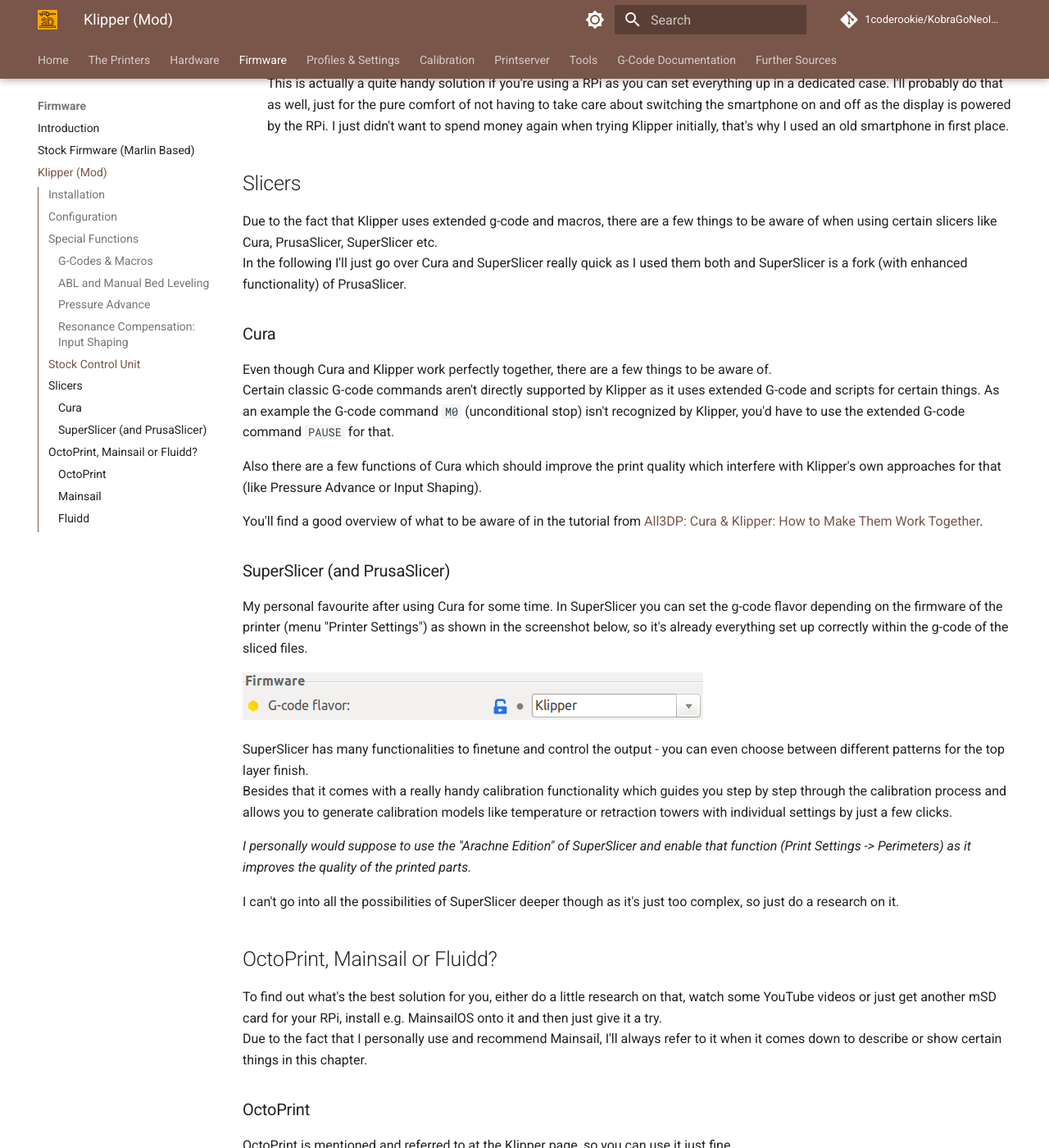
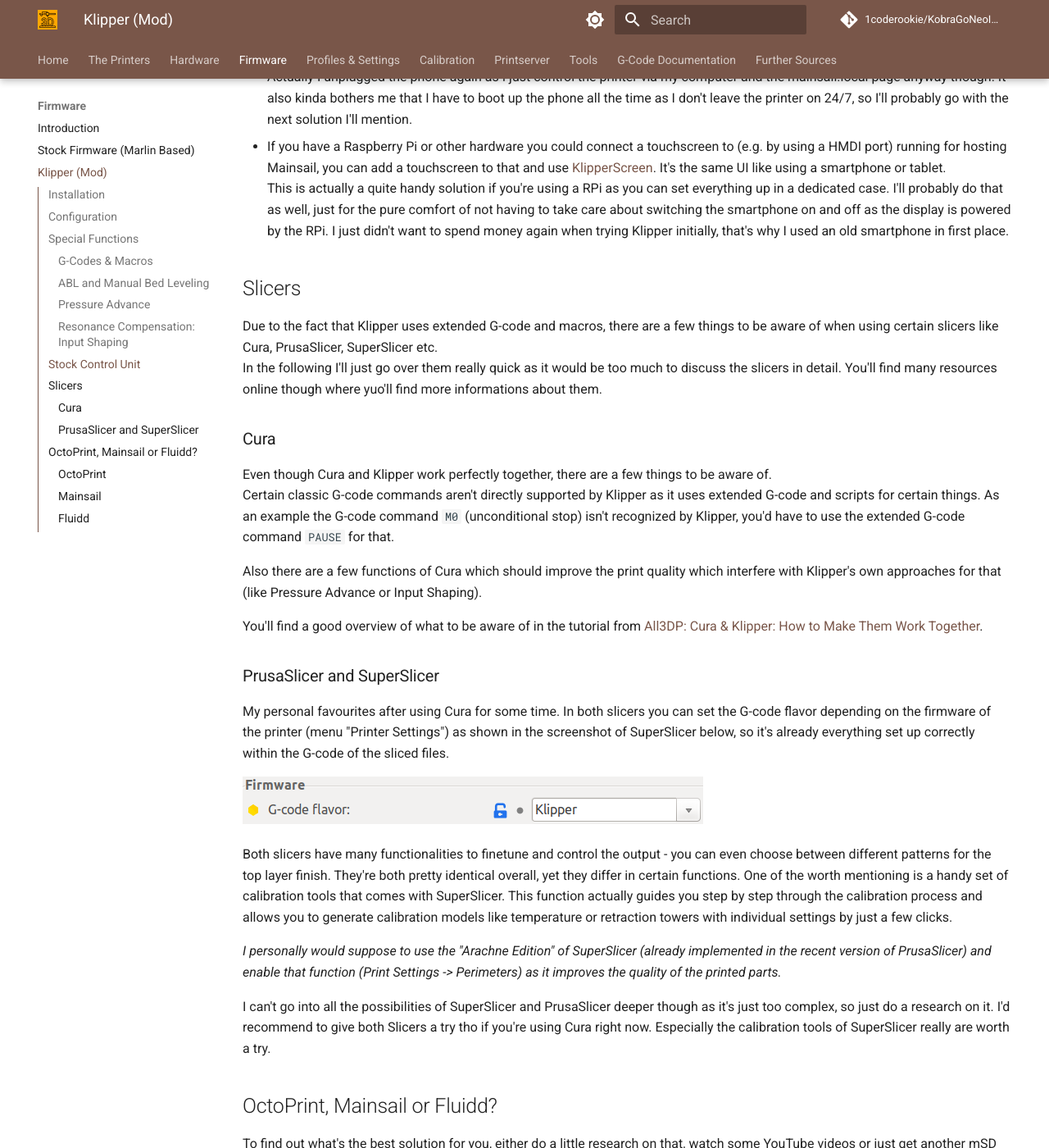
Before and after one commit to 1coderookie/KobraGoNeoInsights, an MkDocs documentation site: the page built from docs/firmware/fw_klipper.md, in a window 1280 px wide and 1400 px high, scrolled down 4173 px. Shown: the whole window at 82% size. Built offline with MkDocs 1.6.1 and Material for MkDocs 9.7.7, drawn with Linux system fonts in a browser that asks for light colours; comment, search, counter and statistics services are not loaded; some of the changed text lies outside the part shown.

Commit message:
Update fw_klipper.md

```diff
--- a/docs/firmware/fw_klipper.md
+++ b/docs/firmware/fw_klipper.md
@@ -76,21 +76,23 @@
 In the following I'll list some of the special functions which make Klipper so interesting and outstanding compared to the stock firmware, besides the fact that you can adjust the firmware settings to your own needs.
 
 ### G-Codes & Macros
-Klipper uses extended g-codes and macros, so not all of the 'regular' g-code commands are known and useable within Klipper. See the [g-codes chapter](https://www.klipper3d.org/G-Codes.html) of the official Klipper documentation for an overview of the specific commands.
+Klipper uses extended g-codes and macros, so not all of the 'regular' G-code commands are known and useable within Klipper. See the [g-codes chapter](https://www.klipper3d.org/G-Codes.html) of the official Klipper documentation for an overview of the specific commands.
 You can also find [command templates](https://www.klipper3d.org/Command_Templates.html) in the official documentation.
 
 Due to the fact that Klipper also uses macros, you can set up your own macros to set up certain routines or to e.g. use scripts to do automatic backups of your Klipper configs.
 
 ### ABL and Manual Bed Leveling
-You can configure the ABL procedure as well so that it fits your needs. Means, you can change the amount and location of probing points, the probing speed and the amount of probes for each probing point. You can also choose between different probe algorithms.
+You can configure the ABL procedure as well so that it fits your needs. Means, you can change the amount and location of probing points, the probing speed and the amount of probes for each probing point. You can also choose between different probe algorithms. There's even an [approach which probes the specific area you're going to print on](https://gist.github.com/ChipCE/95fdbd3c2f3a064397f9610f915f7d02) before staring the print.
 
 Besides that, you can also use manual bed leveling in addition to the ABL. This is especially useful for people who replaced the stock spacers of the bed with [adjustable spacers](../hardware/bed/#different-spacers) for being able to tram the bed itself as well. Read the description of the function ["screws_tilt_adjust" with the command "SCREWS_TILT_CALCULATE"](https://www.klipper3d.org/Manual_Level.html#adjusting-bed-leveling-screws-using-the-bed-probe) which tells you exactly how much and in which direction you have to turn each screw to tram the bed after configuring it for your printer.
 
 ### Pressure Advance
-By using Klipper you can take advantage of using a feature called "Pressure Advance". Please refer to the official Klipper documentation of [Pressure Advance](https://www.klipper3d.org/Pressure_Advance.html) about how to calibrate and use it.
+By using Klipper you can take advantage of using a feature called "Pressure Advance". Basically this function looks ahead while printing and adjusts the pressure of the filament, so that the typical over- and underextrusion at the beginning and end of a layer you often experience will be avoided. This feature can't be activated with the current stock firmware and the TMC2208 stepper drivers, so this is actually a huge plus for Klipper.
+Please refer to the official Klipper documentation of [Pressure Advance](https://www.klipper3d.org/Pressure_Advance.html) about how to calibrate and use it.
 
 ### Resonance Compensation: Input Shaping
-By using Klipper you can take advantage of using Resonance Compensation and a feature called "Input Shaping". You can either calibrate it manually or by using additional hardware like ADXL345 acceleration sensors (recommended). Please refer to the official Klipper documentation of [Resonance Compensation](https://www.klipper3d.org/Resonance_Compensation.html#resonance-compensation) about how to calibrate and use it.
+By using Klipper you can take advantage of using Resonance Compensation and a feature called "Input Shaping". This function compensates certain resonances (after provoking them while measuring the x and y axis), which avoids the artefacts of the printed model called 'ringing' and 'ghosting'. This is especially useful when printing at higher speeds. You can either calibrate it manually or by using additional hardware like ADXL345 acceleration sensors (recommended).
+Please refer to the official Klipper documentation of [Resonance Compensation](https://www.klipper3d.org/Resonance_Compensation.html#resonance-compensation) about how to calibrate and use it.
 
 ## Stock Control Unit
 The stock control unit of both the **Go** and the **Neo** *don't* work with Klipper. So is that going to be an issue? Actually I thought the same initially and that was the only reason which was holding me back switching to Klipper right away at the beginning. Now that I did switch, I can say that I don't really miss the control unit.
@@ -110,8 +112,8 @@
   This is actually a quite handy solution if you're using a RPi as you can set everything up in a dedicated case. I'll probably do that as well, just for the pure comfort of not having to take care about switching the smartphone on and off as the display is powered by the RPi. I just didn't want to spend money again when trying Klipper initially, that's why I used an old smartphone in first place.
 
 ## Slicers
-Due to the fact that Klipper uses extended g-code and macros, there are a few things to be aware of when using certain slicers like Cura, PrusaSlicer, SuperSlicer etc.
-In the following I'll just go over Cura and SuperSlicer really quick as I used them both and SuperSlicer is a fork (with enhanced functionality) of PrusaSlicer.
+Due to the fact that Klipper uses extended G-code and macros, there are a few things to be aware of when using certain slicers like Cura, PrusaSlicer, SuperSlicer etc.
+In the following I'll just go over them really quick as it would be too much to discuss the slicers in detail. You'll find many resources online though where yuo'll find more informations about them.
 
 ### Cura
 Even though Cura and Klipper work perfectly together, there are a few things to be aware of.
@@ -121,17 +123,16 @@
 
 You'll find a good overview of what to be aware of in the tutorial from [All3DP: Cura & Klipper: How to Make Them Work Together](https://www.all3dp.com/2/cura-klipper-tutorial).
 
-### SuperSlicer (and PrusaSlicer)
-My personal favourite after using Cura for some time. In SuperSlicer you can set the g-code flavor depending on the firmware of the printer (menu "Printer Settings") as shown in the screenshot below, so it's already everything set up correctly within the g-code of the sliced files.
+### PrusaSlicer and SuperSlicer
+My personal favourites after using Cura for some time. In both slicers you can set the G-code flavor depending on the firmware of the printer (menu "Printer Settings") as shown in the screenshot of SuperSlicer below, so it's already everything set up correctly within the G-code of the sliced files.
 
 ![SuperSlicer firmware](../assets/images/klipperfw_superslicer-flavor.png)
 
-SuperSlicer has many functionalities to finetune and control the output - you can even choose between different patterns for the top layer finish.
-Besides that it comes with a really handy calibration functionality which guides you step by step through the calibration process and allows you to generate calibration models like temperature or retraction towers with individual settings by just a few clicks.
+Both slicers have many functionalities to finetune and control the output - you can even choose between different patterns for the top layer finish. They're both pretty identical overall, yet they differ in certain functions. One of the worth mentioning is a handy set of calibration tools that comes with SuperSlicer. This function actually guides you step by step through the calibration process and allows you to generate calibration models like temperature or retraction towers with individual settings by just a few clicks.
 
-*I personally would suppose to use the "Arachne Edition" of SuperSlicer and enable that function (Print Settings -> Perimeters) as it improves the quality of the printed parts.*
+*I personally would suppose to use the "Arachne Edition" of SuperSlicer (already implemented in the recent version of PrusaSlicer) and enable that function (Print Settings -> Perimeters) as it improves the quality of the printed parts.*
 
-I can't go into all the possibilities of SuperSlicer deeper though as it's just too complex, so just do a research on it.
+I can't go into all the possibilities of SuperSlicer and PrusaSlicer deeper though as it's just too complex, so just do a research on it. I'd recommend to give both Slicers a try tho if you're using Cura right now. Especially the calibration tools of SuperSlicer really are worth a try.
 
 ## OctoPrint, Mainsail or Fluidd?
 To find out what's the best solution for you, either do a little research on that, watch some YouTube videos or just get another mSD card for your RPi, install e.g. MainsailOS onto it and then just give it a try.
@@ -153,4 +154,4 @@
 - And much more..
 
 ### Fluidd
-Fluidd is kinda similar to Mainsail, but it doesn't seem to be maintained as much as Mainsail (afaik).
+Fluidd is kinda similar to Mainsail, but it doesn't seem to be maintained as much as Mainsail (afaik). I personally didn't use it, so I can't say anything more to it than do a bit of a research by your own.
```
